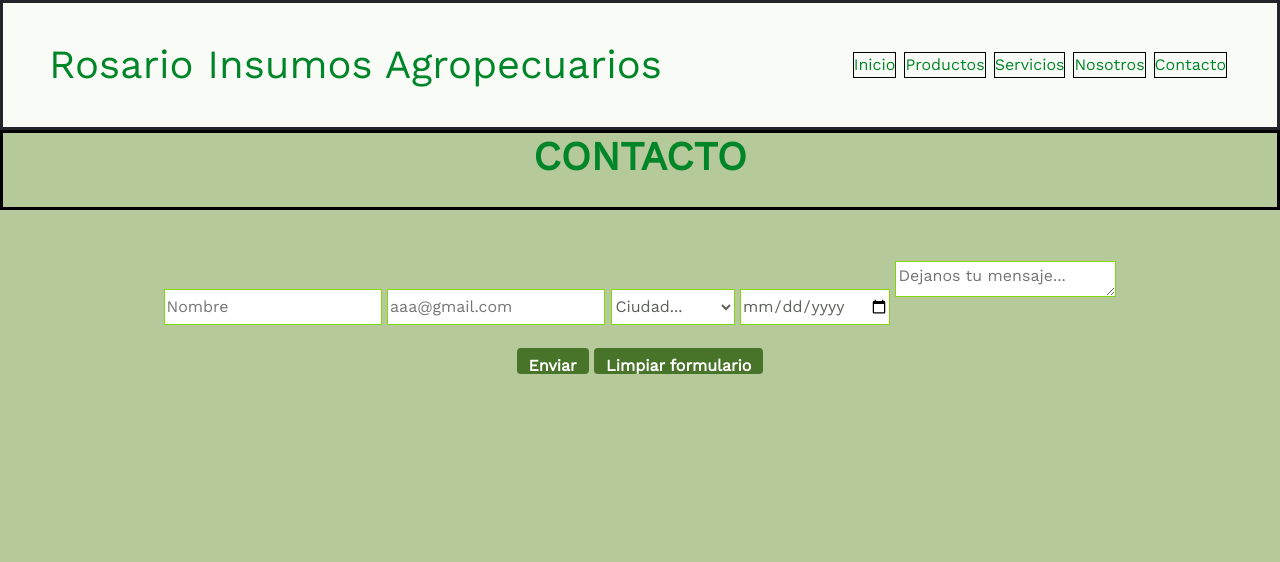
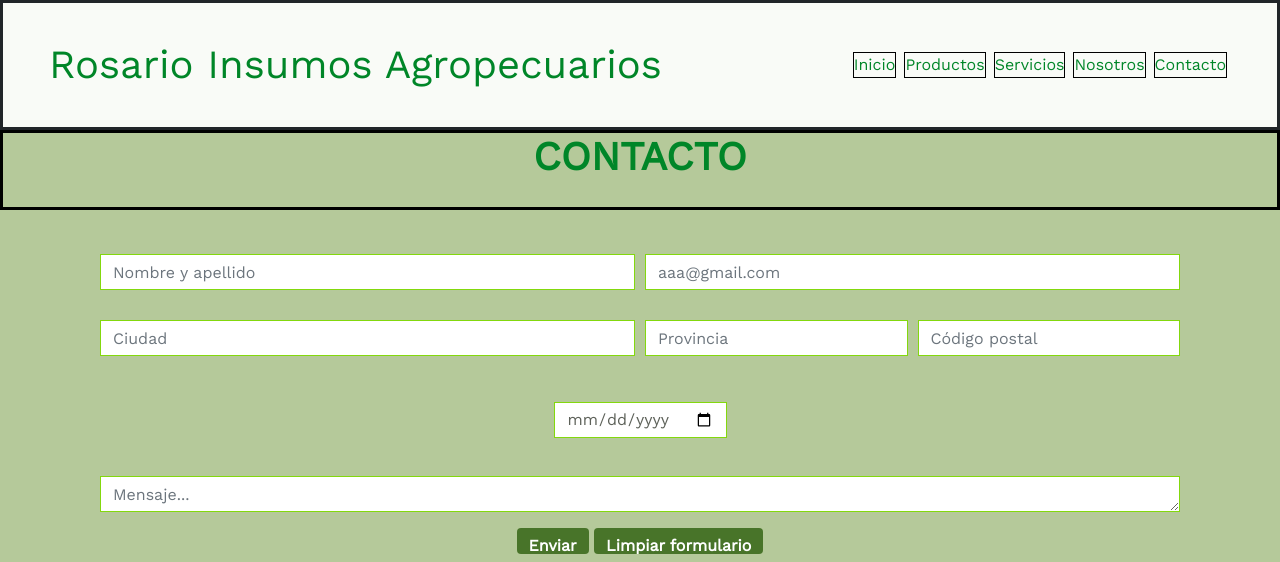
Before and after one commit to nicolaspiovandev/RIA, a plain HTML site: page paginas/contacto.html in a window 1280 px wide. Shown: the top 562 px of the page. Drawn offline with nearby package versions, Linux system fonts and the light colour scheme.

Commit message:
carousel en index y form en contacto

```diff
--- a/css/style.css
+++ b/css/style.css
@@ -52,11 +52,19 @@ a:hover{
 .carrousel{
     margin: 100px 0px;
     display: flex;
-    justify-content: space-evenly;
+    justify-content: center;
+    align-items: center;
+
 
 }
 .image{
     margin: 15px;
+
+
+}
+.slider-control {
+    width: 50px;
+    height: 50px;
 }
 .title_pd{
     text-align: center;
@@ -195,7 +203,7 @@ article.mapa{
 }
 
 
-/* Contacto */
+/* /* Contacto */
 
 .form{
     text-align: center;
@@ -214,7 +222,7 @@ article.mapa{
 .subtitle_form{
     color:rgb(0, 134, 40);
 }
-.input{
+.form-control{
     color: #0b1004a9;
     font-weight: 400;
     border: 1px solid #83D80D;
@@ -230,7 +238,9 @@ article.mapa{
     height: 26px ;
     font-weight: bold;
 
+
 }
+
 
 /* Productos */
 .title_productos{
--- a/paginas/contacto.html
+++ b/paginas/contacto.html
@@ -53,26 +53,43 @@
     <!-- Formulario de contacto -->
     <main class="animate__animated animate__flip">
         <form action="#" class="form">
-            <label for="nombre" class="subtitle_form">
-                <input type="text" placeholder="Nombre" name="nombre" class="input">
-            </label>
-            <label for="email">
-                <input type="email" placeholder="aaa@gmail.com" name="email" class="input"><br>
-            </label>
-            <label for="ciudad" class="subtitle_form">
-                <select id="city-form" name="ciudad" class="input">
-                    <option selected>Ciudad...</option>
-                    <option>Rosario</option>
-                    <option>Buenos Aires</option>
-                    <option>Córdoba</option>
-                </select>
-            </label>
-            <label for="fecha" class="subtitle_form">
-                <input type="date" name="fecha" aria-describedby="descripcionfecha" class="input"><br>
-            </label>
-            <label for="mensaje" class="subtitle_form"><br>
-                <textarea placeholder="Dejanos tu mensaje..." name="mensaje" rows="2" class="input"></textarea><br>
-            </label>
+            <div class="form-row">
+                <div class="col">
+                    <input type="text" class="form-control" name="nombre" placeholder="Nombre y apellido" required>
+                </div>
+                <div class="col">
+                    <input type="email" class="form-control" name="email" placeholder="aaa@gmail.com" required>
+                </div>
+            </div>
+            <div class="form-row">
+                <div class="col-md-6 mb-3">
+                    <input type="text" class="form-control" id="validationCustom03" placeholder="Ciudad" required>
+                    <div class="invalid-feedback">
+                        Por favor ingresá una ciudad
+                    </div>
+                </div>
+                <div class="col-md-3 mb-3">
+                    <input type="text" class="form-control" id="validationCustom04" placeholder="Provincia" required>
+                    <div class="invalid-feedback">
+                        Por favor ingresá una provincia.
+                    </div>
+                </div>
+                <div class="col-md-3 mb-3">
+                    <input type="text" class="form-control" id="validationCustom05" placeholder="Código postal"
+                        required>
+                    <div class="invalid-feedback">
+                        Por favor ingresa un código postal.
+                    </div>
+                </div>
+            </div>
+            <div class="col">
+                <label for="fecha" class="subtitle_form">
+                    <input type="date" name="fecha" aria-describedby="descripcionfecha" class="form-control">
+                </label>
+            </div>
+            <div class="form-group">
+                <textarea class="form-control" id="exampleFormControlTextarea1" rows="3" placeholder="Mensaje..."></textarea>
+            </div>
             <section class="botones">
                 <input type="submit" value="Enviar" class="btn">
                 <input type="reset" value="Limpiar formulario" class="btn">
```
Also changed, not shown: index.html (+26 -9 lines).
